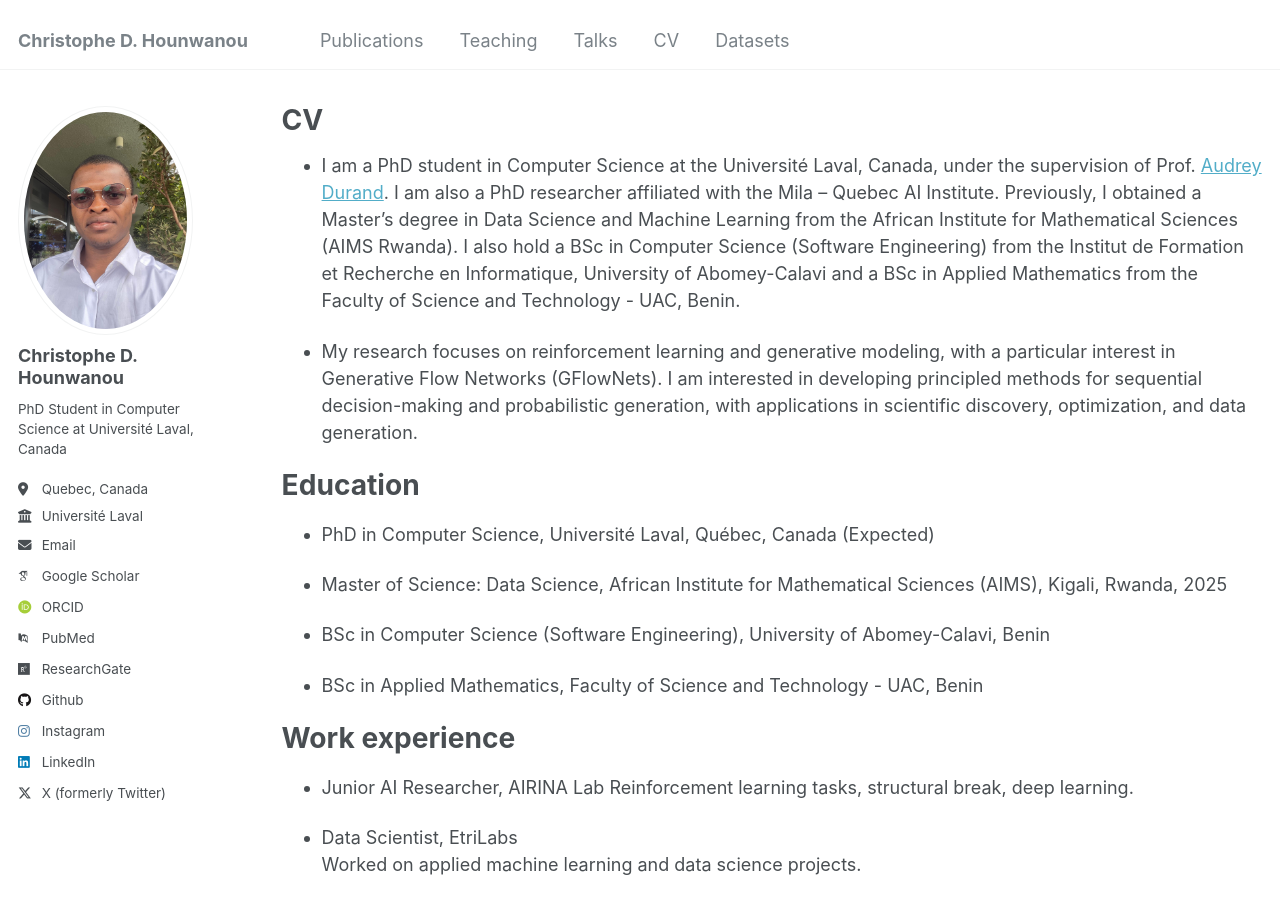
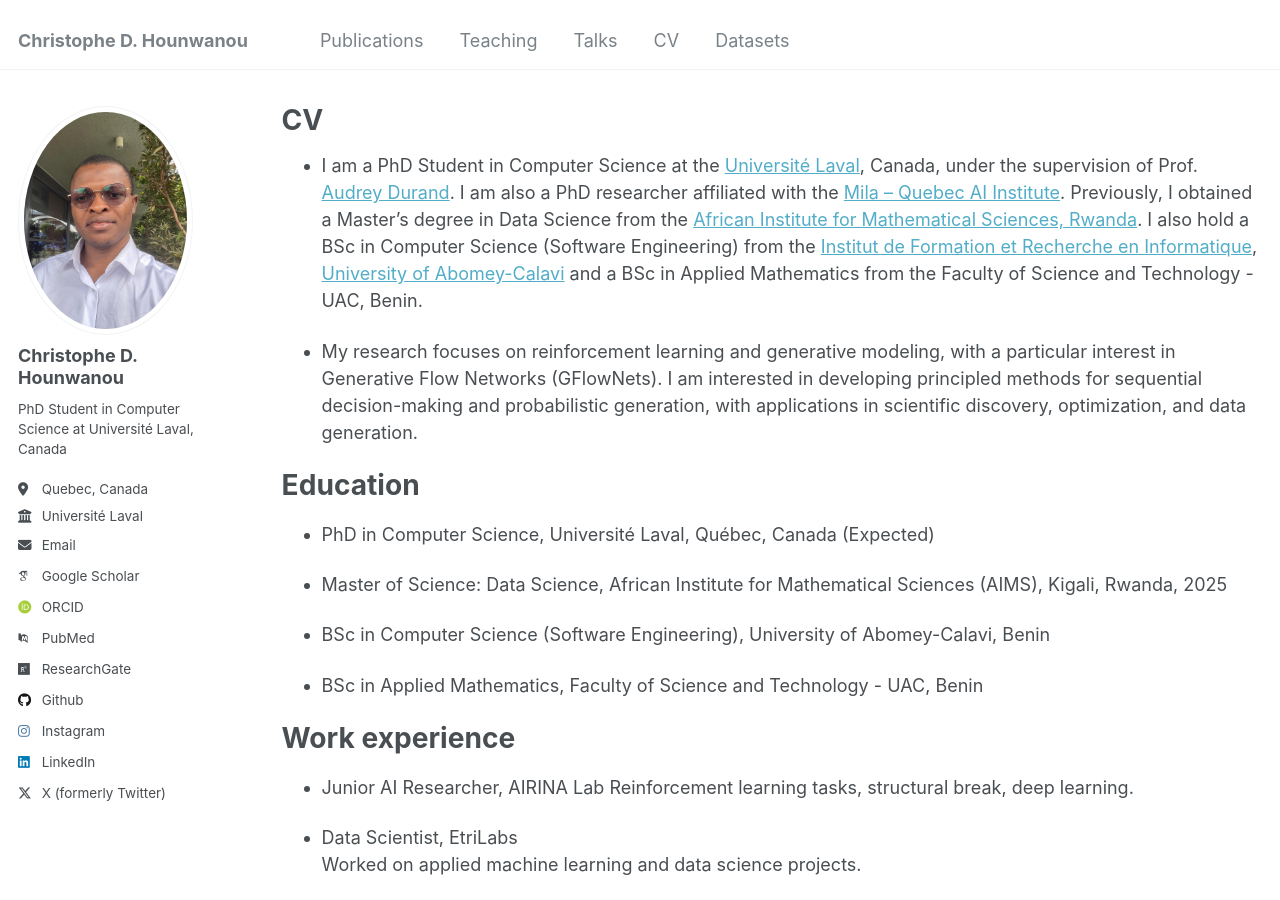
Before and after one commit to chrishounwanou/chrishounwanou.github.io, a Jekyll site: the page built from _pages/cv.md, in a window 1280 px wide and 900 px high. Built offline with Jekyll 4.4.1, drawn with Linux system fonts in a browser that asks for light colours; some web fonts are replaced.

Commit message:
Revise CV content and add hyperlinks
Updated the CV to include hyperlinks for institutions and clarify degree descriptions.

```diff
--- a/_pages/cv.md
+++ b/_pages/cv.md
@@ -9,7 +9,7 @@ redirect_from:
 
 {% include base_path %}
 
-- I am a PhD student in Computer Science at the Université Laval, Canada, under the supervision of Prof. [Audrey Durand](https://mila.quebec/fr/annuaire/audrey-durand). I am also a PhD researcher affiliated with the Mila – Quebec AI Institute. Previously, I obtained a Master's degree in Data Science and Machine Learning from the African Institute for Mathematical Sciences (AIMS Rwanda). I also hold a BSc in Computer Science (Software Engineering) from the Institut de Formation et Recherche en Informatique, University of Abomey-Calavi and a BSc in Applied Mathematics from the Faculty of Science and Technology - UAC, Benin.
+- I am a PhD Student in Computer Science at the [Université Laval](https://www.ulaval.ca/), Canada, under the supervision of Prof. [Audrey Durand](https://mila.quebec/fr/annuaire/audrey-durand). I am also a PhD researcher affiliated with the [Mila – Quebec AI Institute](https://mila.quebec/fr). Previously, I obtained a Master's degree in Data Science from the [African Institute for Mathematical Sciences, Rwanda](https://aims.ac.rw/). I also hold a BSc in Computer Science (Software Engineering) from the [Institut de Formation et Recherche en Informatique](https://ifri-uac.bj/), [University of Abomey-Calavi](https://www.uac.bj/) and a BSc in Applied Mathematics from the Faculty of Science and Technology - UAC, Benin.
 
 - My research focuses on reinforcement learning and generative modeling, with a particular interest in Generative Flow Networks (GFlowNets). I am interested in developing principled methods for sequential decision-making and probabilistic generation, with applications in scientific discovery, optimization, and data generation.
 
```
